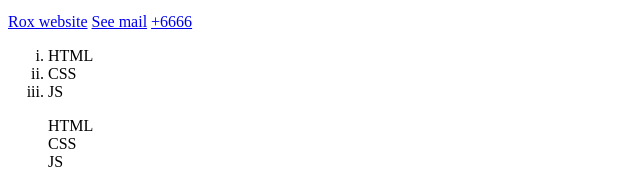
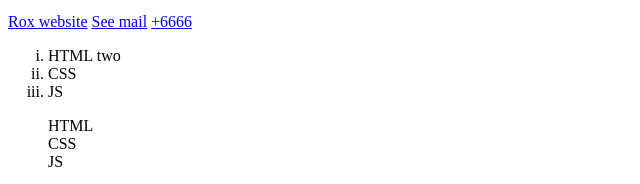
Before and after one commit to tejaswi536/reactClass1, a plain HTML site: page index.html in a window 1280 px wide. Shown: the part 158-342 px from the top of the page, 0-640 px from the left. Drawn offline with Linux system fonts and the light colour scheme.

Commit message:
update to two

```diff
--- a/index.html
+++ b/index.html
@@ -16,7 +16,7 @@
     <a href="mailto:example@gmail.com">See mail</a>
     <a href="tel:+2324242222">+6666</a>
     <ol type="i">
-        <li>HTML</li>
+        <li>HTML two</li>
         <li>CSS</li>
         <li>JS</li>
     </ol>
```
